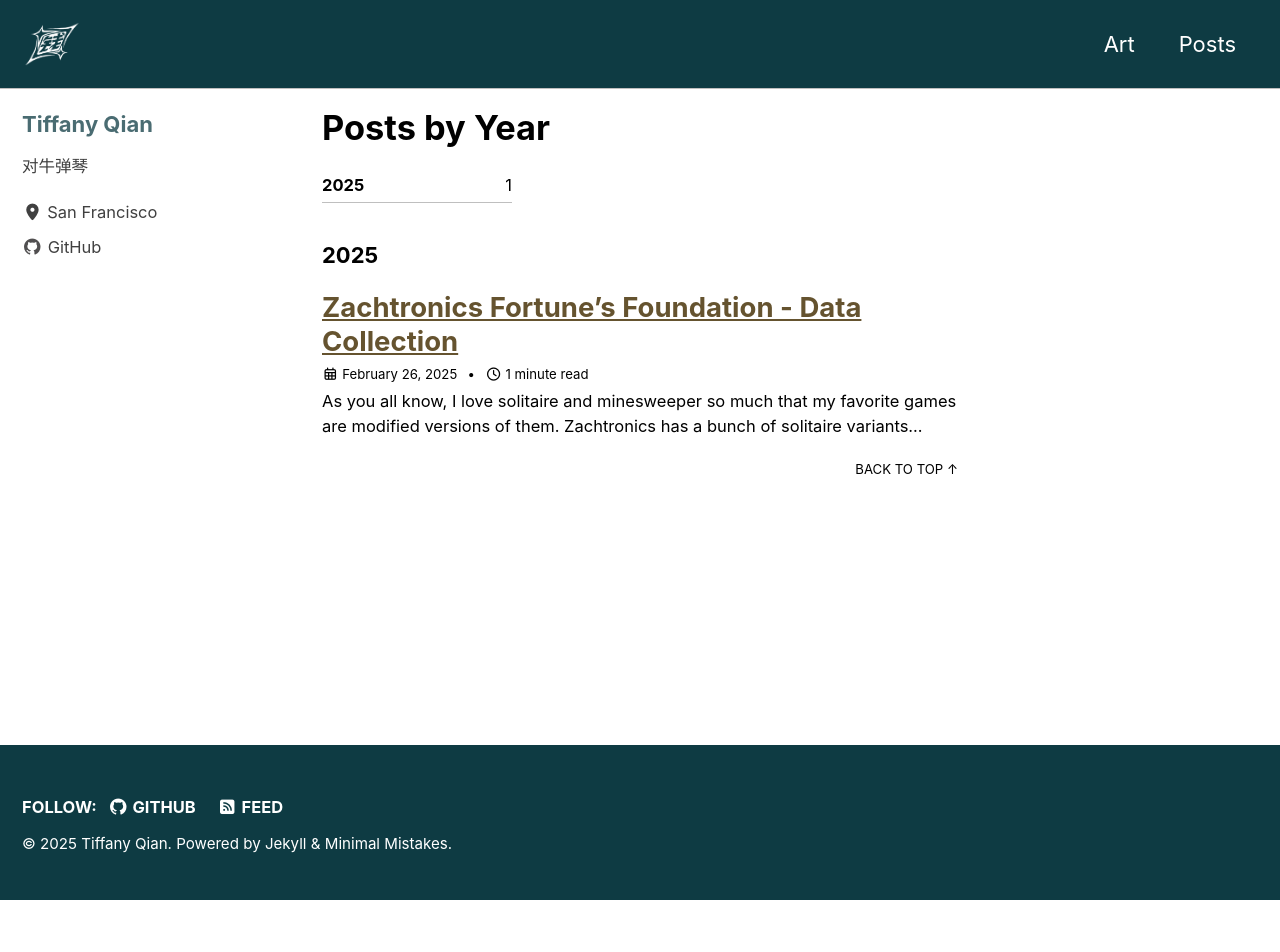
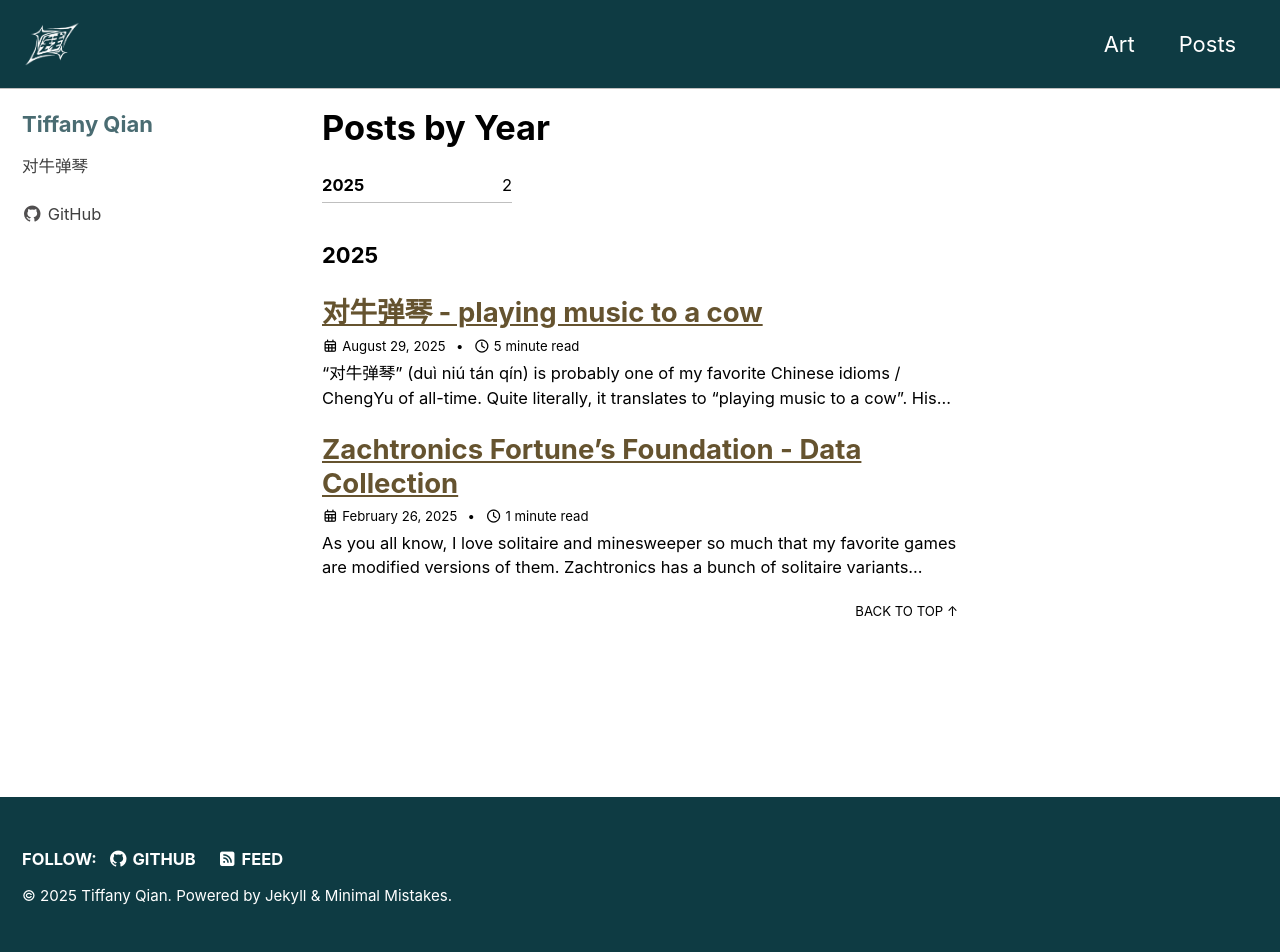
Before and after one commit to tiffanyqian/blog, a Jekyll site: the page built from _pages/year-archive.md, in a window 1280 px wide. Built offline with Jekyll 4.4.1, drawn with Linux system fonts in a browser that asks for light colours; cached includes are drawn as plain includes; before the commit the page ends 900 px from its top, so only the background shows below that; some of the changed lines change nothing that is shown.

Commit message:
Added post about Dui Niu Tan Qin ChengYu, plus other minor updates

```diff
--- a/_config.yml
+++ b/_config.yml
@@ -116,7 +116,7 @@
   name             : "Tiffany Qian"
   avatar           : # path of avatar image, e.g. "/assets/images/bio-photo.jpg"
   bio              : "对牛弹琴"
-  location         : "San Francisco"
+  location         : # "San Francisco"
   email            :
   links:
     - label: "Email"
--- /dev/null
+++ b/_posts/2025-08-29-playing-music-to-a-cow.md
@@ -0,0 +1,38 @@
+---
+title: "对牛弹琴 - playing music to a cow"
+tags:
+    - ramblings
+    - silly
+---
+
+"对牛弹琴" (duì niú tán qín) is probably one of my favorite Chinese idioms / ChengYu of all-time. Quite literally, it translates to "playing music to a cow". Historically, the "琴" (qín) in this phrase is the Guqin (古琴), a traditional Chinese string instrument. However, many modern translations (including the one I originally learned) tend to translate the "琴" (qín) to piano, as the Chinese word for piano is 钢琴 (gāng _qín_) and shares the same last character[^1].
+
+The phrase itself is supposed to be a little condescending- it's used to imply that the speaker (the person playing the qín) is explaining something too sophisticated / profound for the listener (the cow) to understand / appreciate. Sometimes it's also used to imply that the speaker is wasting their time. It's very similar to idiom "do not cast your pearls before swine" from the Bible.
+
+And now, I'm going to go a rant on how [the curtains aren't just blue](https://beatricebaker.com/wp-content/uploads/2021/06/post2.jpg)[^2] and tie this ChengYu into some other thoughts I've been turning over in my head... Stick with me here as I am about to embark on some Roland Barthes and the Death of the Author shenangians.
+
+You may ask, Tiffany, how come this phrase is your favorite ChengYu? Are you implying that you think you're so esoteric that the people reading this aren't on your level?
+
+Quite the opposite- not only do I love to find meaning in inane and meaningless things, but I love cows! Some of my favorite pieces of media are ones that are surface level silly but have much deeper elements if you look closer. Also, many of my friends will know I had a long period of time in college where I was obsessed with cow print. I've had cow print on a bag, on my bed sheets, and even painted cow print on my nails pretty frequently.
+
+Back when I had first learned this phrase, I would imagine it while practicing piano. I'd be be bored while trying to hit my 1 hour daily practice quota and zone off imagining that I was playing for a herd of cows that were equally as empty-minded as I was. It was almost like a little inside joke between me and the imaginary cows in my head. So as much as I logically knew that the phrase was condescending (my parents would use it towards me occasionally), I always found a certain sense of whimsy and irony in it.
+
+Finding out that cows actually _love_ music and react very positively to it also added to this sense of irony. Music, in fact, can make cows feel more relaxed and enrich their living environment[^3]. There are also many videos online of people playing music for cows in an open field, and the cows will run over and listen intently with their tails swaying. Here's one of the first few I ever saw and personally enjoy:
+{% include video id="lXKDu6cdXLI" provider="youtube" %}
+<!-- https://www.youtube.com/watch?v=lXKDu6cdXLI&ab_channel=newhot5 -->
+
+To me, the irony is that "对牛弹琴" is also something delightful. To be the cow is not a bad thing. You can be explaining something that someone else doesn't fully understand, but they are still happy to be there and enjoy listening. To not understand nuance and to be unengaged are the distinctions here. There are things that people will talk to me about that go right over my head, but I will still happily ask more about. There are things that I enjoy sharing with people that are willing to listen, even if they don't fully understand as well.
+
+In fact, I think this concept is key to so many aspects of my life. I happen to be lucky enough to be friends with a wide range of interests that I know barely anything about (#DEI win). I love hearing about all of these things even if I'm not personally well-versed in the subject- what matters is that I care about the person and the aspect of their life/interests they are willing to let me in to see. I love that! It makes a person interesting and fun and just a joy to be around.
+
+Even on the flip side, sharing things that other people don't fully understand can be fulfilling, and I am really coming around on that. I would consider myself a jack-of-all-trades kind of person, and I have a bajillion different things I am trying out as side projects. But, I've been putting off compiling it into this blog between work & also a lack of drive. I'm sure there's some part of my brain that's going: "who even cares about this nonsense you've been doing in your free time, go leetcode or something".
+
+But, I've been inspired by a lot of things recently: one of my friends is getting more into pottery, another is making mead and other things, another is making a Medium blog to start writing more about political events, and so so much more. I ask them to share the effort they put into these things with me because I love to hear about what my friends are getting into, so why would I not do the same back? It finally made me sit down and write out my thoughts about this ChengYu, as silly and ironic as it is.
+
+All that is to say, I am piano player and I am the cow. There is music everywhere you care to look. Thank you for listening, and I hope you found some enjoyment out of it all!
+
+---
+
+[^1]: Actually, 古琴 (gū qín) used to be just referred to as 琴 (qín). The first character 古 (gū) was added for clarity as other stringed instruments like pianos (钢琴, gāng qín) and violins (小提琴, xiǎo tí qín) used the character 琴 (qín) as part of their names.
+[^2]: There was this meme (circa 2016 or so) that poked fun at English teacher's overanalysis of literature, specifically that many teachers would over-interpret the "blue curtains" as an indication of sadness. The meme is that the curtains are actually blue. My personal opinion is that most things do have meaning, even if it was not intended, but it is a fun callback.
+[^3]: Ciborowska P, Michalczuk M, Bień D. [The Effect of Music on Livestock: Cattle, Poultry and Pigs.](https://pmc.ncbi.nlm.nih.gov/articles/PMC8698046/) Animals (Basel). 2021 Dec 16;11(12):3572. doi: 10.3390/ani11123572. PMID: 34944347; PMCID: PMC8698046.
```
